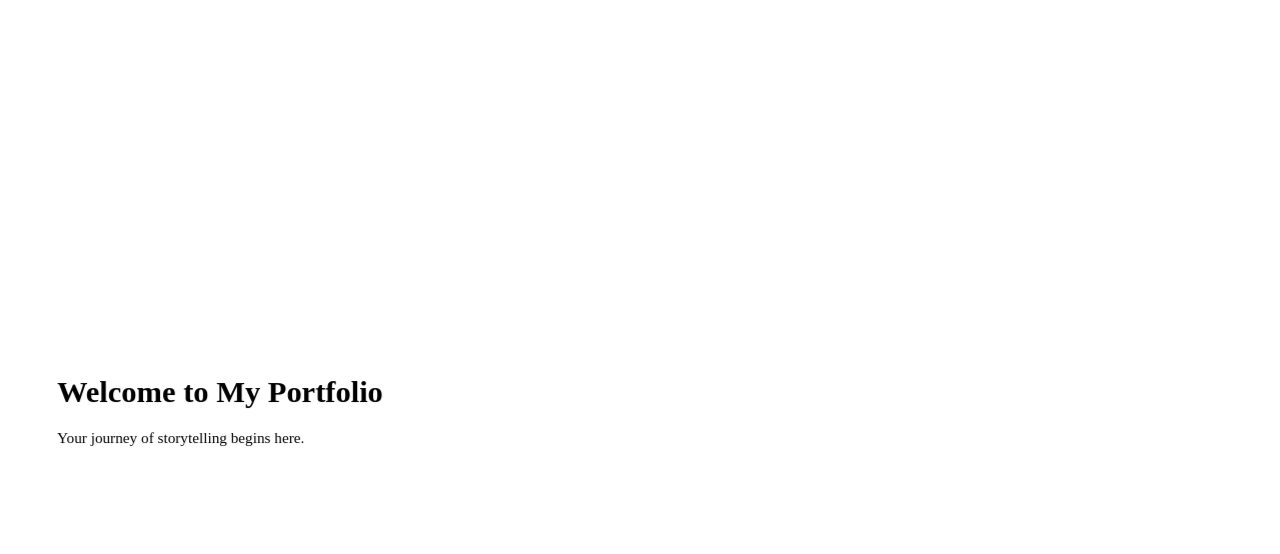
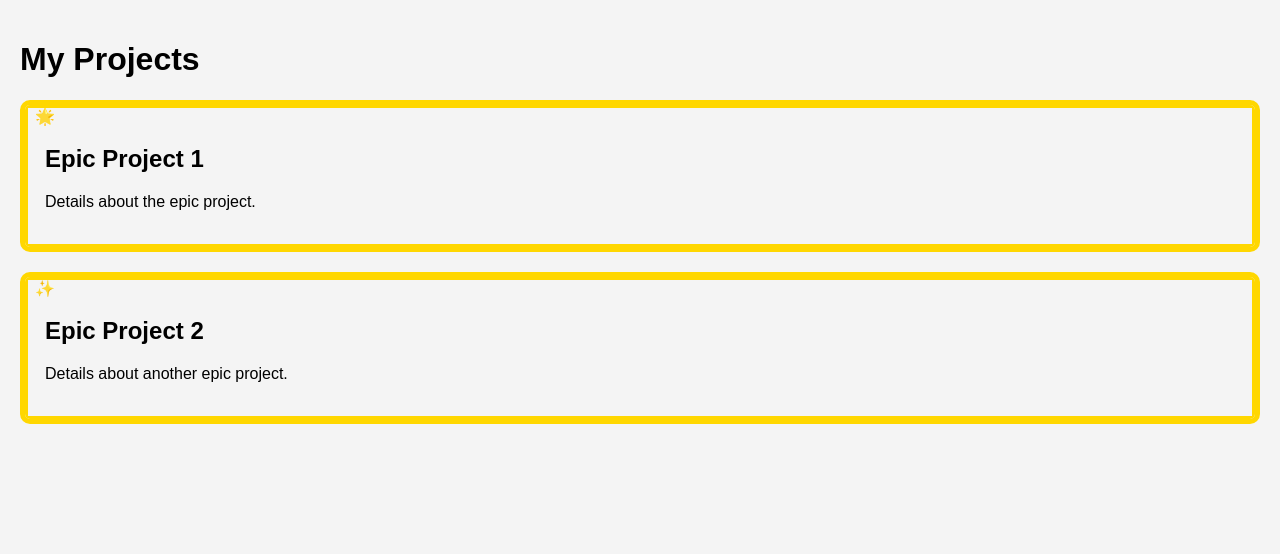
Before and after one commit to Rvx0098/portfolio_storytelling, a plain HTML site: page index.html in a window 1280 px wide. Drawn offline with Linux system fonts and the light colour scheme.

Commit message:
Updated index.html with project widgets featuring shimmer effects, rotating borders, and animations.

```diff
--- a/index.html
+++ b/index.html
@@ -1,48 +1,76 @@
-<div class="hero">
-    <div class="hero-text">
-        <h1>Welcome to My Portfolio</h1>
-        <p>Your journey of storytelling begins here.</p>
-    </div>
-    <div class="profile-image">
-        <img src="path_to_your_image.jpg" alt="Profile Image" class="rotating-image">
-    </div>
-</div>
-
+<!DOCTYPE html>
+<html lang="en">
+<head>
+    <meta charset="UTF-8">
+    <meta name="viewport" content="width=device-width, initial-scale=1.0">
+    <title>Portfolio Storytelling</title>
     <style>
-.hero {
-    display: flex;
-    justify-content: center;
-    align-items: center;
-    height: 100vh;
-}
-
-.hero-text {
-    flex: 1;
+        body {
+            font-family: Arial, sans-serif;
+            background-color: #f4f4f4;
+            margin: 0;
             padding: 20px;
         }
-
-.profile-image {
-    flex: 1;
+        .project-widget {
+            border: 5px solid gold;
+            border-radius: 10px;
+            padding: 20px;
+            margin: 20px 0;
+            position: relative;
+            overflow: hidden;
+            animation: staggeredEntrance 0.5s ease-in-out;
         }
-
-.rotating-image {
-    width: 300px;
-    height: auto;
-    animation: rotate 20s infinite linear;
-    filter: drop-shadow(0 0 10px gold);
+        .project-widget:hover {
+            border: 5px solid transparent;
+            background: linear-gradient(to right, gold, transparent);
+            animation: shimmer 1s infinite;
         }
-
-@keyframes rotate {
-    0% { transform: rotateY(0deg); }
-    100% { transform: rotateY(360deg); }
+        .gold-border {
+            position: absolute;
+            top: -2px;
+            left: -2px;
+            right: -2px;
+            bottom: -2px;
+            border: 5px solid gold;
+            z-index: -1;
+            animation: rotateBorder 5s linear infinite;
         }
-
-/* Parallax Effect */
-body {
-    perspective: 1000px;
+        .floating-icon {
+            position: absolute;
+            animation: float 3s ease-in-out infinite;
         }
-
-.hero {
-    transform: translateZ(-50px);
+        @keyframes shimmer {
+            0% { background-position: 0% 0%; }
+            100% { background-position: 100% 0%; }
+        }
+        @keyframes rotateBorder {
+            0% { transform: rotate(0deg); }
+            100% { transform: rotate(360deg); }
+        }
+        @keyframes float {
+            0% { transform: translateY(0); }
+            50% { transform: translateY(-10px); }
+            100% { transform: translateY(0); }
+        }
+        @keyframes staggeredEntrance {
+            0% { opacity: 0; transform: translateY(20px); }
+            100% { opacity: 1; transform: translateY(0); }
         }
     </style>
+</head>
+<body>
+    <h1>My Projects</h1>
+    <div class="project-widget">
+        <div class="gold-border"></div>
+        <h2>Epic Project 1</h2>
+        <p>Details about the epic project.</p>
+        <div class="floating-icon" style="top: 10px; left: 10px;">🌟</div>
+    </div>
+    <div class="project-widget">
+        <div class="gold-border"></div>
+        <h2>Epic Project 2</h2>
+        <p>Details about another epic project.</p>
+        <div class="floating-icon" style="top: 10px; left: 10px;">✨</div>
+    </div>
+</body>
+</html>
```
Lines whose indentation alone changed are shown as unchanged.
